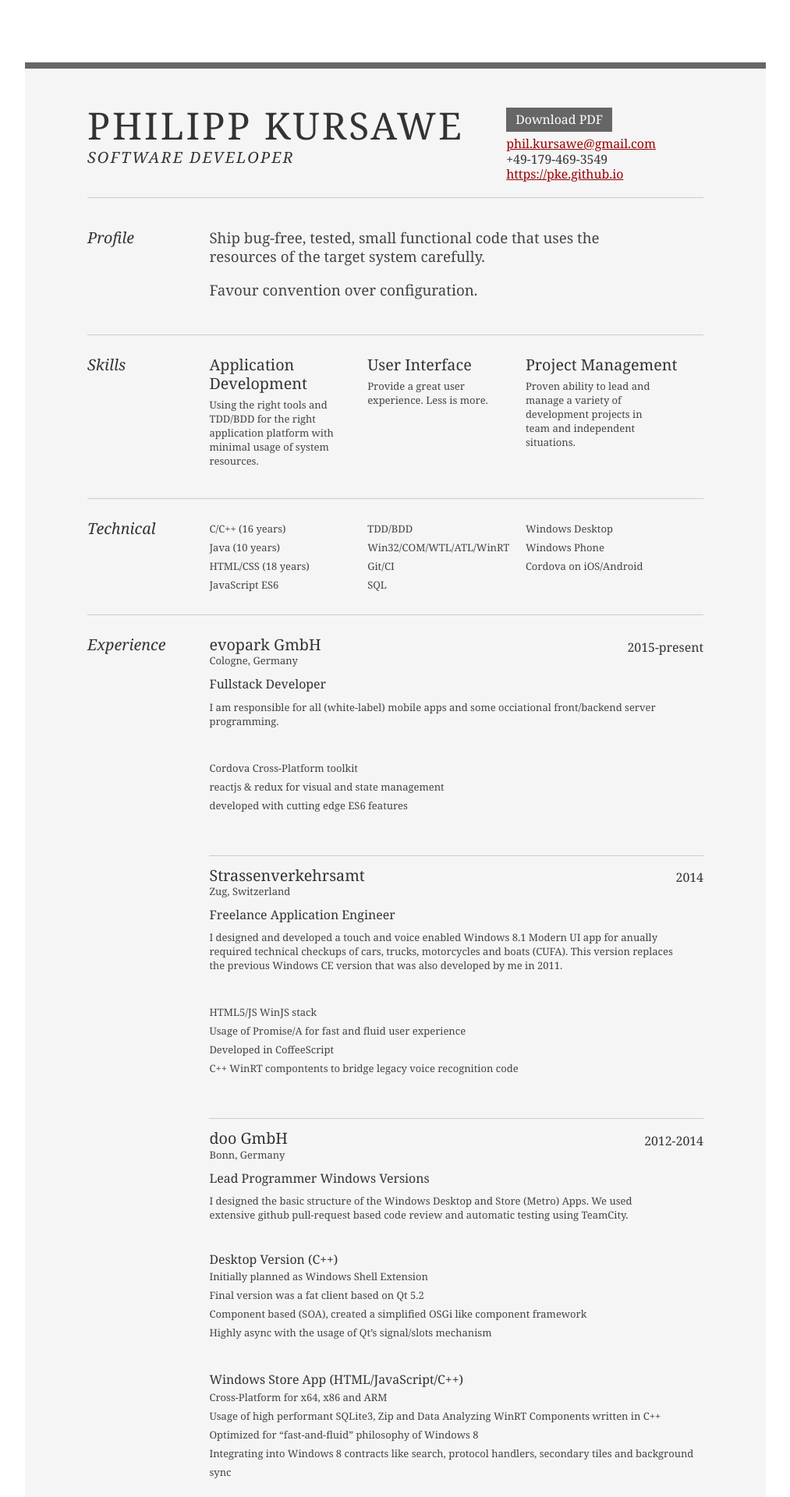
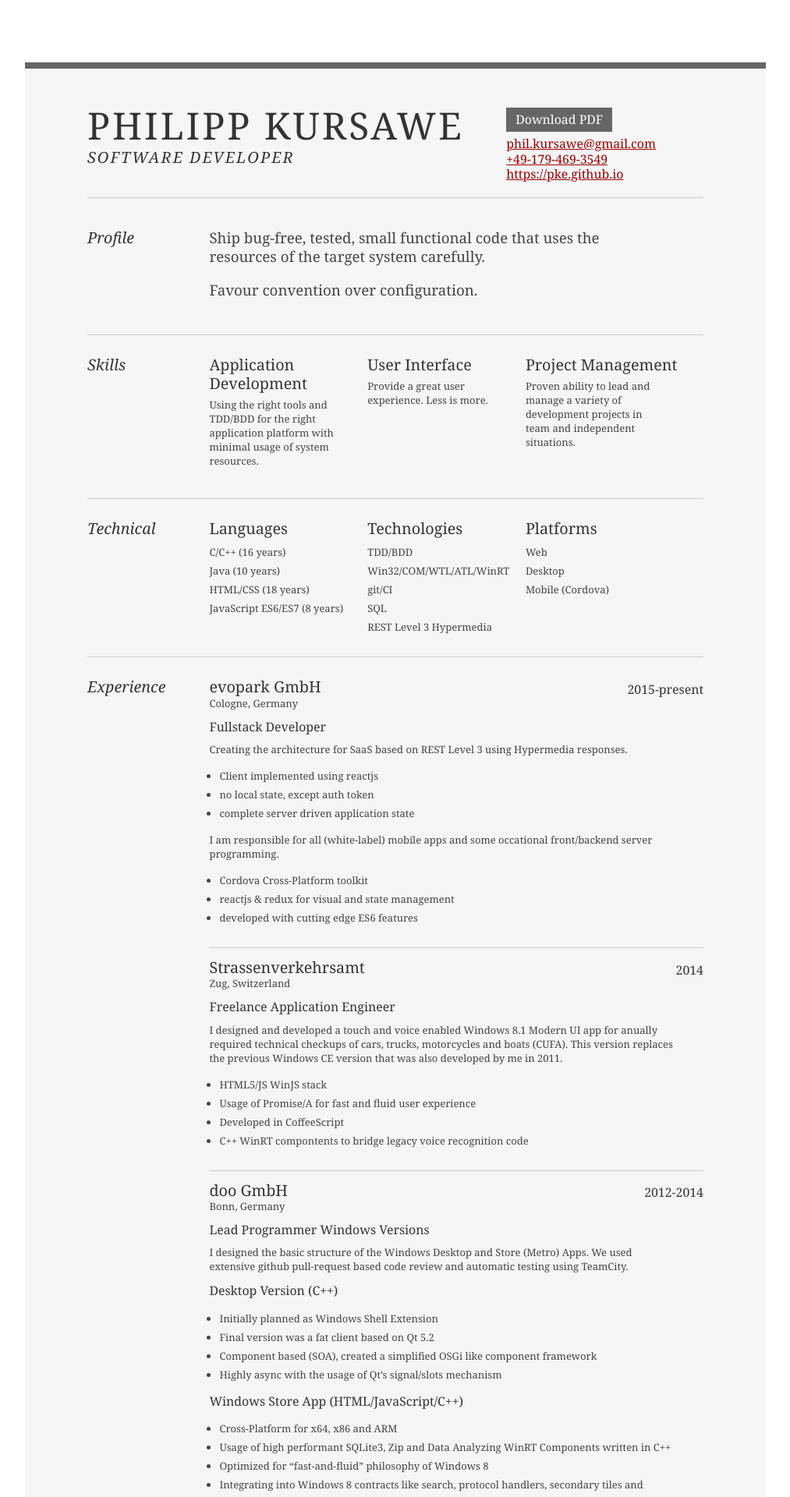
Before and after one commit to pke/pke.github.com, a Jekyll site: the page resume.html, which Jekyll copies as it is, in a window 1280 px wide. Shown: the top 1920 px of the page at 78% size, without its empty margins (133-1146 px from the left). Built offline with Jekyll 4.4.1, drawn with Linux system fonts in a browser that asks for light colours; some of the changed text lies outside the part shown.

Commit message:
fix: Update job desc and styles

```diff
--- a/resume.css
+++ b/resume.css
@@ -50,7 +50,6 @@ p.enlarge { font-size: 144%; padding-right: 6.5em; line-height: 24px; }
 p.enlarge span { color: #000 }
 .contact-info { margin-top: 7px; }
 .first h2 { font-style: italic; }
-.last { border-bottom: 0 }
 
 
 /* //-- section styles -- */
@@ -72,11 +71,14 @@ h2 img.cvqr { width: 20px; height: 20px; vertical-align: bottom; }
   h2 img.cvqr {
     display: inline;
   }
+  a {
+    text-decoration: none;
+  }
 }
 
 .job { position: relative; margin-bottom: 1em; padding-bottom: 1em; border-bottom: 1px solid #ccc; }
 .job h4 { position: absolute; top: 0.35em; right: 0 }
-.job p { margin: 0.75em 0 3em 0; }
+.job p { margin: 0.75em 0 1em 0; }
 
 .last { border: none; }
 .skills-list ul { margin: 0; }
@@ -91,3 +93,12 @@ h2 img.cvqr { width: 20px; height: 20px; vertical-align: bottom; }
 /* --// override to force 1/8th width grids -- */
 .yui-gf .yui-u{width:80.2%;}
 .yui-gf div.first{width:12.3%;}
+
+.job ul {
+  margin-left: 1em;
+  margin-top: 1em;
+}
+
+.job ul li {
+  list-style: initial;
+}
--- a/resume.html
+++ b/resume.html
@@ -1,37 +1,28 @@
 <!DOCTYPE html>
 <html>
-
 <head>
-
   <title>Philipp Kursawe | Software Developer | phil.kursawe@gmail.com</title>
   <meta http-equiv="content-type" content="text/html; charset=utf-8" />
-
   <meta name="keywords" content="c++,java,win32,x86,x64,qt,javascript,winjs,com" />
   <meta name="description" content="Philipp Kursawe, Software Developer, Resume" />
-
   <link rel="stylesheet" type="text/css" href="reset-fonts-grids.css" media="all" />
   <link rel="stylesheet" type="text/css" href="resume.css" media="all" />
-
 </head>
-
 <body>
-
   <div id="doc2">
     <div id="inner">
-
       <div id="hd">
         <div class="yui-gc">
           <div class="yui-u first">
             <h1>Philipp Kursawe</h1>
             <h2>Software Developer</h2>
           </div>
-
           <div class="yui-u">
             <div class="contact-info">
               <h3><a id="pdf" href="Philipp_Kursawe_Software_Developer_Resume.pdf">Download PDF</a></h3>
-              <h3><img class="cvqr" src="https://api.qrserver.com/v1/create-qr-code/?data=https://pke.github.io&size=64x64&bgcolor=f5f5f5&color=black&format=svg"></h3>
+              <h3><img class="cvqr" src="https://api.qrserver.com/v1/create-qr-code/?data=https://pke.github.io&amp;size=64x64&amp;bgcolor=f5f5f5&amp;color=black&amp;format=svg"></h3>
               <h3><a href="mailto:phil.kursawe@gmail.com">phil.kursawe@gmail.com</a></h3>
-              <h3>+49-179-469-3549</h3>
+              <h3><a href="tel:+491794693549">+49-179-469-3549</a></h3>
               <h3><a href="https://pke.github.io">https://pke.github.io</a></h3>
             </div>
             <!--// .contact-info -->
@@ -40,11 +31,9 @@
         <!--// .yui-gc -->
       </div>
       <!--// hd -->
-
       <div id="bd">
         <div id="yui-main">
           <div class="yui-b">
-
             <div class="yui-gf">
               <div class="yui-u first">
                 <h2>Profile</h2>
@@ -59,23 +48,19 @@
               </div>
             </div>
             <!--// .yui-gf -->
-
             <div class="yui-gf">
               <div class="yui-u first">
                 <h2>Skills</h2>
               </div>
               <div class="yui-u">
-
                 <div class="talent">
                   <h2>Application Development</h2>
                   <p>Using the right tools and TDD/BDD for the right application platform with minimal usage of system resources.</p>
                 </div>
-
                 <div class="talent">
                   <h2>User Interface</h2>
                   <p>Provide a great user experience. Less is more.</p>
                 </div>
-
                 <div class="talent">
                   <h2>Project Management</h2>
                   <p>Proven ability to lead and manage a variety of development projects in team and independent situations.</p>
@@ -83,61 +68,65 @@
               </div>
             </div>
             <!--// .yui-gf -->
-
             <div class="yui-gf">
               <div class="yui-u first">
                 <h2>Technical</h2>
               </div>
               <div class="yui-u">
                 <ul class="talent">
+                  <h2>Languages</h2>
                   <li>C/C++ (16 years)</li>
                   <li>Java (10 years)</li>
                   <li>HTML/CSS (18 years)</li>
-                  <li class="last">JavaScript ES6</li>
+                  <li class="last">JavaScript ES6/ES7 (8 years)</li>
                 </ul>
-
                 <ul class="talent">
+                  <h2>Technologies</h2>
                   <li>TDD/BDD</li>
                   <li>Win32/COM/WTL/ATL/WinRT</li>
-                  <li>Git/CI</li>
-                  <li class="last">SQL</li>
+                  <li>git/CI</li>
+                  <li>SQL</li>
+                  <li class="last">REST Level 3 Hypermedia</li>
                 </ul>
-
                 <ul class="talent">
-                  <li>Windows Desktop</li>
-                  <li>Windows Phone</li>
-                  <li class="last">Cordova on iOS/Android</li>
+                  <h2>Platforms</h2>
+                  <li>Web</li>
+                  <li>Desktop</li>
+                  <li class="last">Mobile (Cordova)</li>
                 </ul>
               </div>
             </div>
             <!--// .yui-gf-->
-
             <div class="yui-gf last">
-
               <div class="yui-u first">
                 <h2>Experience</h2>
               </div>
               <!--// .yui-u -->
-
               <div class="yui-u">
                 <div class="job">
                   <h2>
                     evopark GmbH
-                    <img class="cvqr" src="https://api.qrserver.com/v1/create-qr-code/?data=https://evopark.de&size=32x32&bgcolor=f5f5f5&color=black&format=svg"
+                    <img class="cvqr" src="https://api.qrserver.com/v1/create-qr-code/?data=https://evopark.de&amp;size=32x32&amp;bgcolor=f5f5f5&amp;color=black&amp;format=svg"
                       alt="" title="" />
                   </h2>
                   <h5>Cologne, Germany</h5>
                   <h3>Fullstack Developer</h3>
                   <h4>2015-present</h4>
-                  <p>I am responsible for all (white-label) mobile apps and some occiational front/backend server programming.
+                  <p>Creating the architecture for SaaS based on REST Level 3 using Hypermedia responses.
+                    <ul>
+                      <li>Client implemented using reactjs</li>
+                      <li>no local state, except auth token</li>
+                      <li>complete server driven application state</li>
+                    </ul>
+                  </p>
+                  <p>I am responsible for all (white-label) mobile apps and some occational front/backend server programming.
                     <ul>
                       <li>Cordova Cross-Platform toolkit</li>
-                      <li>reactjs & redux for visual and state management</li>
+                      <li>reactjs &amp; redux for visual and state management</li>
                       <li>developed with cutting edge ES6 features</li>
                     </ul>
                   </p>
                 </div>
-
                 <div class="job">
                   <h2>Strassenverkehrsamt</h2>
                   <h5>Zug, Switzerland</h5>
@@ -154,7 +143,6 @@
                     </ul>
                   </p>
                 </div>
-
                 <div class="job">
                   <h2>doo GmbH</h2>
                   <h5>Bonn, Germany</h5>
@@ -183,7 +171,6 @@
                     </ul>
                   </p>
                 </div>
-
                 <div class="job">
                   <h2>recommind Inc.</h2>
                   <h5>Bonn, Germany</h5>
@@ -201,8 +188,6 @@
                     <li>Optimized for minimal deploy and runtime size</li>
                   </ul>
                 </div>
-
-
                 <div class="job">
                   <h2>topsystem GmbH</h2>
                   <h5>Wuerselen, Germany</h5>
@@ -240,21 +225,18 @@
                   <p>Created a common XML interface to communicate with various backend servers (DB,SAP) in a fault resistent
                     way.</p>
                 </div>
-
                 <div class="job">
                   <h2>Freelance casual games developer</h2>
                   <h3></h3>
                   <h4>2004-2008</h4>
                   <p>Scriptable casual games in C++, incl one for a German Late Night TV show.</p>
                 </div>
-
                 <div class="job">
                   <h2>Customized Installers for various budget games</h2>
                   <h3></h3>
                   <h4>2003-2004</h4>
                   <p>Customized, graphical installers for Win32 budget games and screensaver collections.</p>
                 </div>
-
                 <div class="job">
                   <h2>Westka GmbH</h2>
                   <h5>Cologne, Germany</h5>
@@ -264,7 +246,6 @@
                   <h3 id="race-tracks-unlimited-rts-c">Race Tracks Unlimited RTS (C++)</h3>
                   <p>Senior programmer responsible for basic core code, game logic and GUI</p>
                 </div>
-
                 <div class="job last">
                   <h2>BlueByte GmbH</h2>
                   <h5>Muelheim/Ruhr, Germany</h5>
@@ -296,7 +277,6 @@
                   </p>
 
                 </div>
-
               </div>
               <!--// .yui-u -->
             </div>
@@ -307,16 +287,13 @@
         <!--// yui-main -->
       </div>
       <!--// bd -->
-
       <div id="ft">
-        <p>Philipp Kursawe &mdash; <a href="mailto:phil.kursawe@gmail.com">phil.kursawe@gmail.com</a> &mdash; +49-179-469-3549</p>
+        <p>Philipp Kursawe &mdash; <a href="mailto:phil.kursawe@gmail.com">phil.kursawe@gmail.com</a> &mdash; <a href="tel:+491794693549">+49-179-469-3549</a></p>
       </div>
       <!--// footer -->
     </div>
     <!-- // inner -->
   </div>
   <!--// doc -->
-
 </body>
-
 </html>
```
Also changed, not shown: 1 other file.
